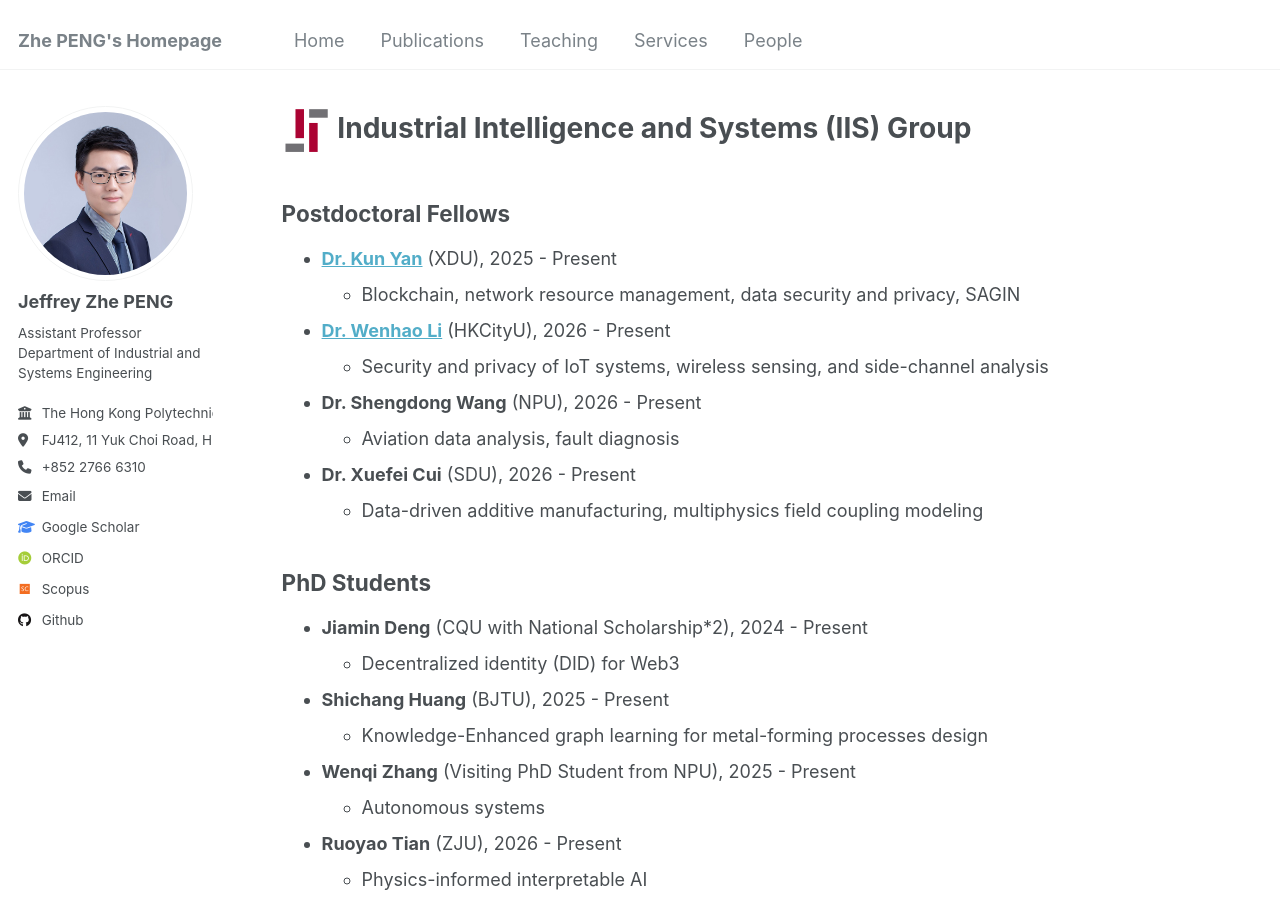
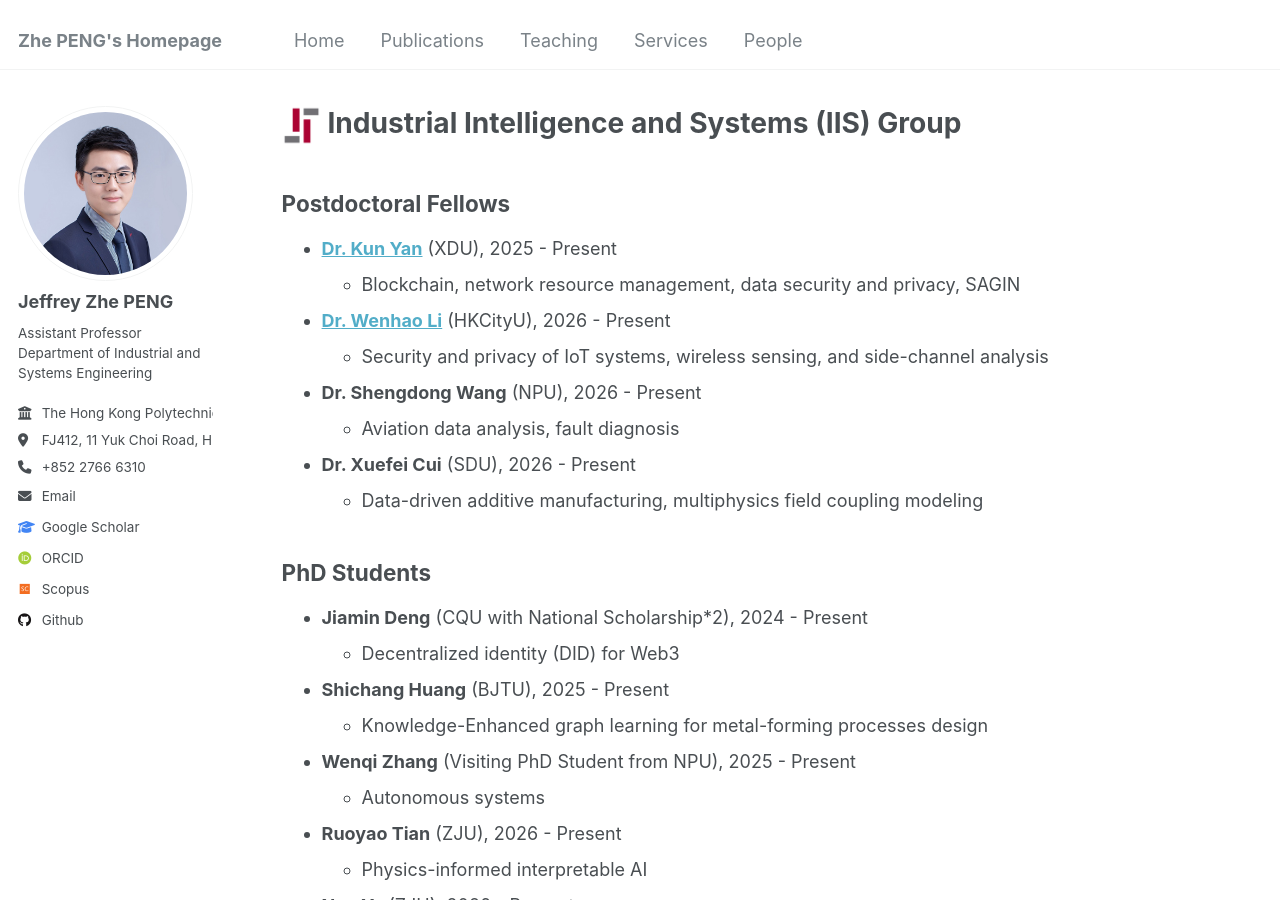
Before and after one commit to PENG-Zhe/peng-zhe.github.io, a Jekyll site: the page built from _pages/people.md, in a window 1280 px wide and 900 px high. Built offline with Jekyll 4.4.1, drawn with Linux system fonts in a browser that asks for light colours; some web fonts are replaced.

Commit message:
Update people.md

```diff
--- a/_pages/people.md
+++ b/_pages/people.md
@@ -1,5 +1,5 @@
 ---
-title: "<img src='/images/IIS_Logo.png' style='width: 5%; height: auto;'> Industrial Intelligence and Systems (IIS) Group"
+title: "<img src='/images/IIS_Logo.png' style='width: 4%; height: auto;'> Industrial Intelligence and Systems (IIS) Group"
 permalink: /people/
 layout: archive
 ---
```
